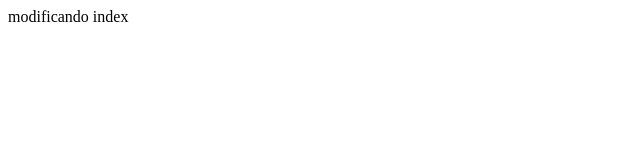
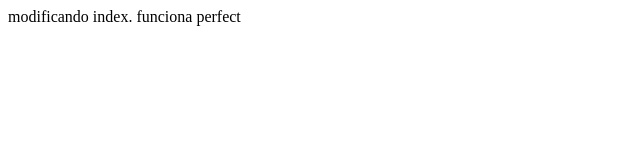
Before and after one commit to wchavesh/01-Test-PantallaMalo, a plain HTML site: page index.html in a window 1280 px wide. Shown: the whole page, without its empty margins (0-640 px from the left). Drawn offline with Linux system fonts and the light colour scheme.

Commit message:
agregue perfect

```diff
--- a/index.html
+++ b/index.html
@@ -7,6 +7,6 @@
     <title>prueba</title>
 </head>
 <body>
-    modificando index
+    modificando index. funciona perfect
 </body>
 </html>
```
